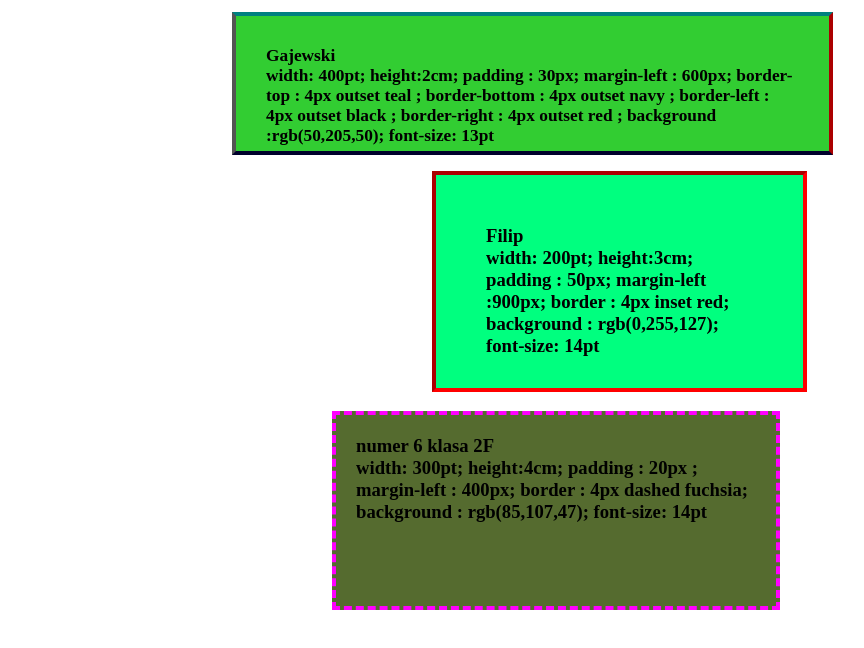
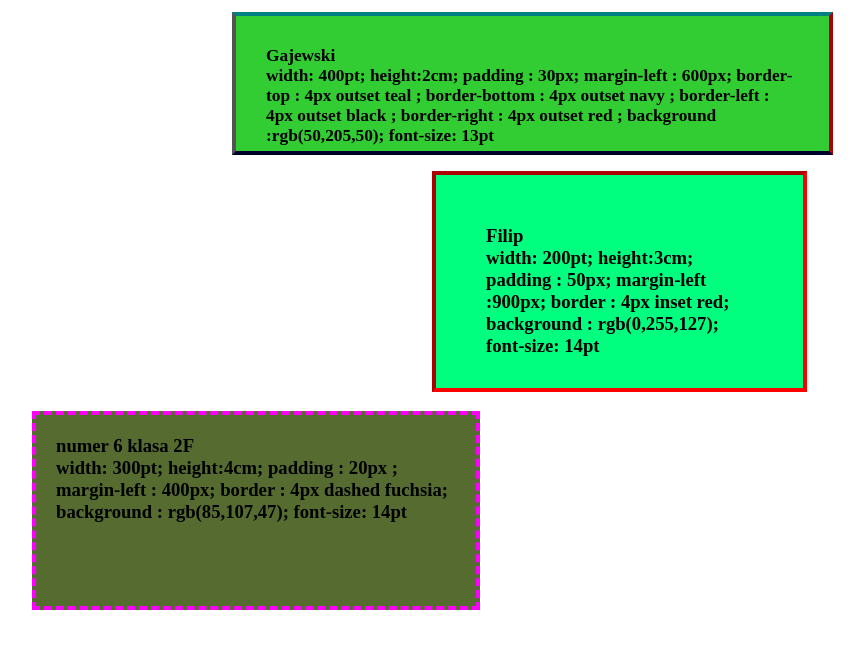
Before and after one commit to zdatny/z1-23, a plain HTML site: page zadanie34_gaje.html in a window 1280 px wide. Shown: the whole page, without its empty margins (76-940 px from the left). Drawn offline with Linux system fonts and the light colour scheme.

Commit message:
Update zadanie34_gaje.css

```diff
--- a/zadanie34_gaje.css
+++ b/zadanie34_gaje.css
@@ -2,7 +2,7 @@ h3 {
   width: 300pt;
  height:4cm;
  padding : 20px;
- margin-left : 400px;
+ margin-left : 100px;
  border : 4px dashed fuchsia;
  background : rgb(85,107,47);
  font-size: 14pt
```
